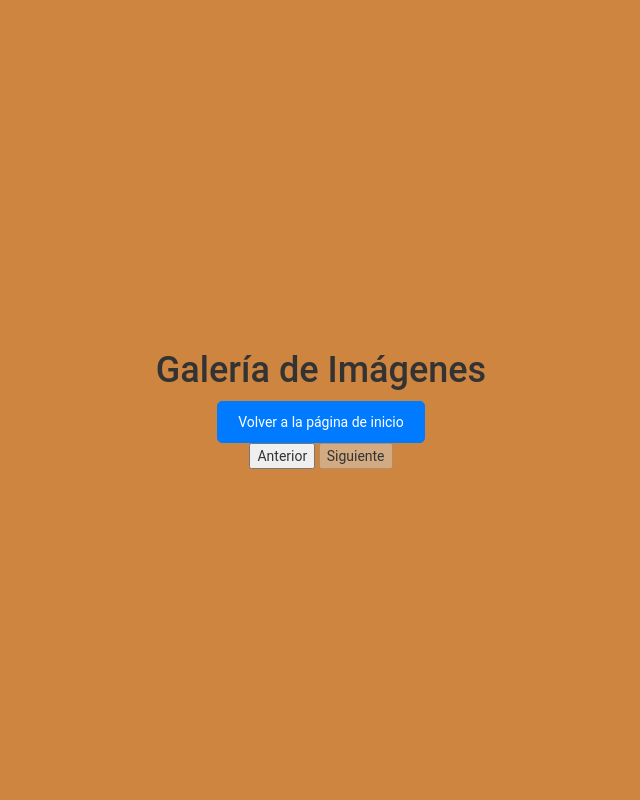
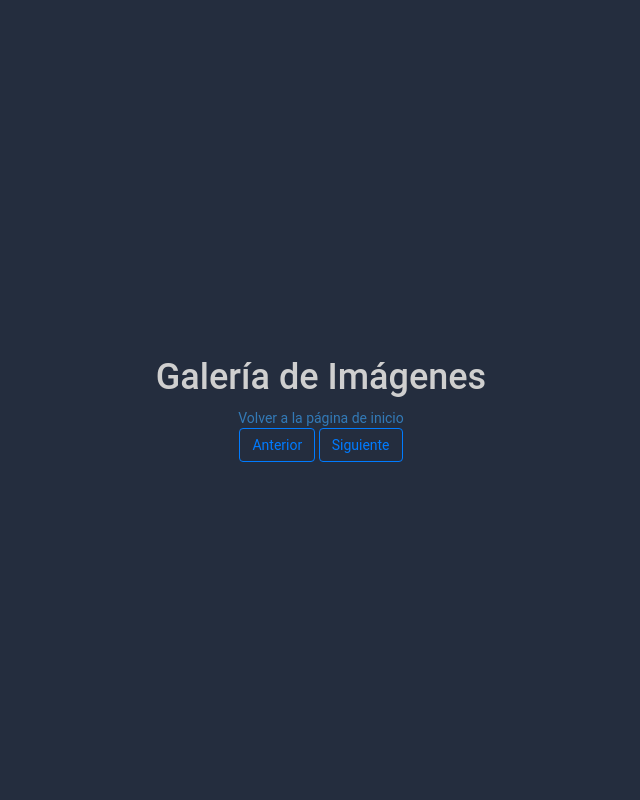
Before and after one commit to Stevennns/mangslator-web, a Flask app: template app/templates/gallery.html in a window 1280 px wide. Shown: the whole page, without its empty margins (319-959 px from the left). Run offline with Flask 3, Linux system fonts and the light colour scheme; the template is opened without the code that fills it, so the values that code supplies are empty; parts of the project's set-up code (start-up, migrations or seed data) failed here and were passed over; some libraries are stand-ins or nearby versions.

Commit message:
Add files via upload

```diff
--- a/app/static/css/main.css
+++ b/app/static/css/main.css
@@ -1,15 +1,75 @@
-body{
-    background-color: peru;
-    font-family: 'Roboto', sans-serif;
+body {
+  background-color: #242d3e;
+  font-family: 'Roboto', sans-serif;
 }
 
+.text-bg-warning, h1.text-center {
+    color: #CFCFCF;
+  }
 
-.button {
-    background-color: #007bff; /* Color de fondo */
-    color: white; /* Color del texto */
-    padding: 10px 20px; /* Espaciado interno */
-    text-decoration: none; /* Eliminar subrayado */
-    border: 1px solid #007bff; /* Borde */
-    border-radius: 5px; /* Borde redondeado */
-    display: inline-block; /* Mostrar como bloque en línea */
+.btn,
+.custom-file-upload,
+#prev, #next {
+  border: 1px solid #007bff;
+  display: inline-block;
+  padding: 6px 12px;
+  cursor: pointer;
+  border-radius: 4px;
+  color: #007bff;
+  background-color: transparent;
+  text-align: center;
 }
+
+.custom-file-upload:hover, #prev:hover, #next:hover {
+  background-color: #007bff;
+  color: white;
+}
+
+.custom-file-upload input[type="file"] {
+  display: none;
+}
+
+.btn:hover {
+  background-color: #00ccffcc;
+  color: white;
+}
+
+.btn {
+    position: relative;
+    left: 20px;
+}
+
+.custom-file-upload {
+    position: relative;
+    right: 40px;
+}
+
+#image-preview img {
+    margin-top: 15px;
+  }
+
+  .header-image {
+    position: fixed;
+    top: 0;
+    left: 0;
+    width: 100%;
+    z-index: -1;
+  }
+  .header-image img {
+    width: 100%;
+  }
+@media screen and (min-width: 800px) {
+    .container.text-center {
+      position: relative;
+      top: 200px;
+      z-index: 1;
+    }
+}
+
+@media screen and (max-width: 799px) {
+    .container.text-center {
+      position: relative;
+      top: 50px;
+      z-index: 1;
+    }
+}
```
